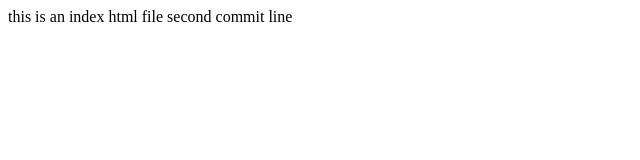
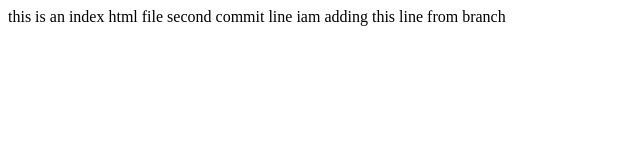
Before and after one commit to vamshidhar12345/HackerProject, a plain HTML site: page index.html in a window 1280 px wide. Shown: the whole page, without its empty margins (0-640 px from the left). Drawn offline with Linux system fonts and the light colour scheme.

Commit message:
commiting from branch

```diff
--- a/index.html
+++ b/index.html
@@ -7,5 +7,6 @@
   <body>
     this is an index html file
     second commit line
+    iam adding this line from branch
   </body>
 </html>
```
